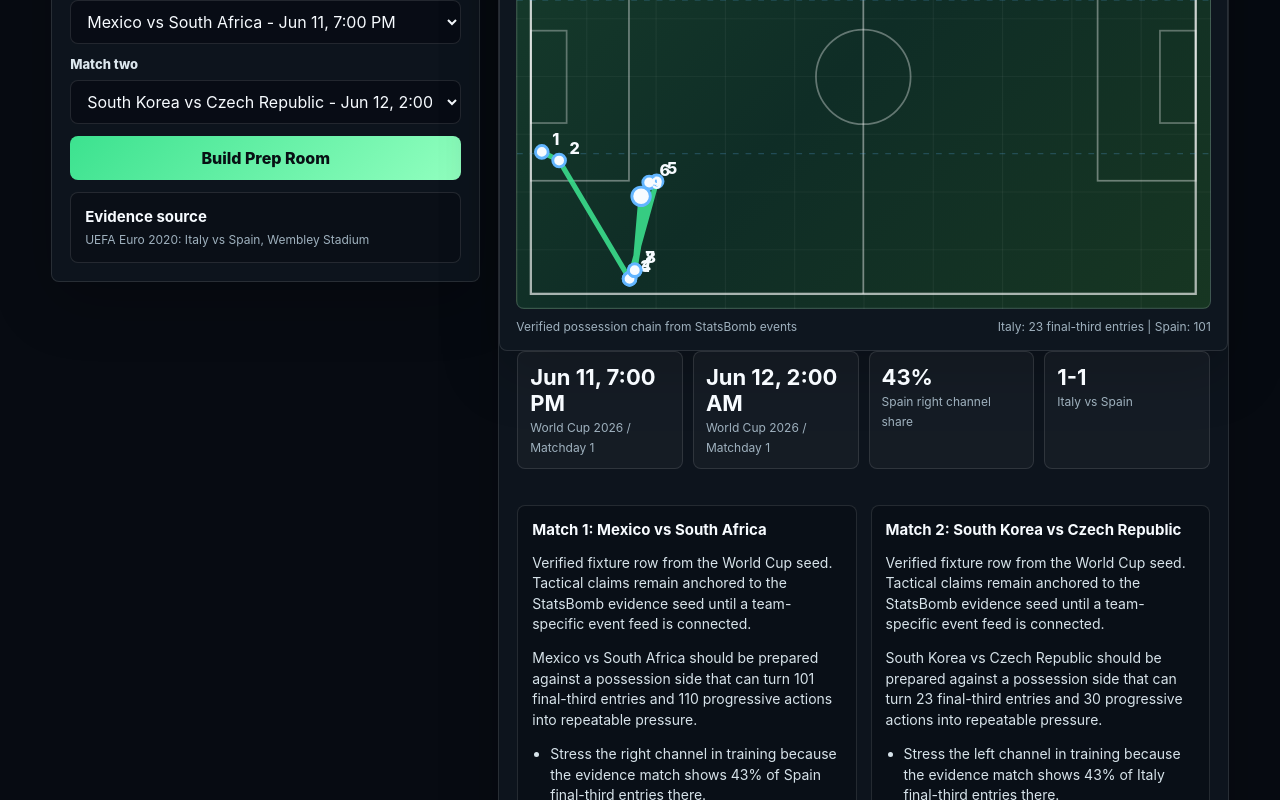
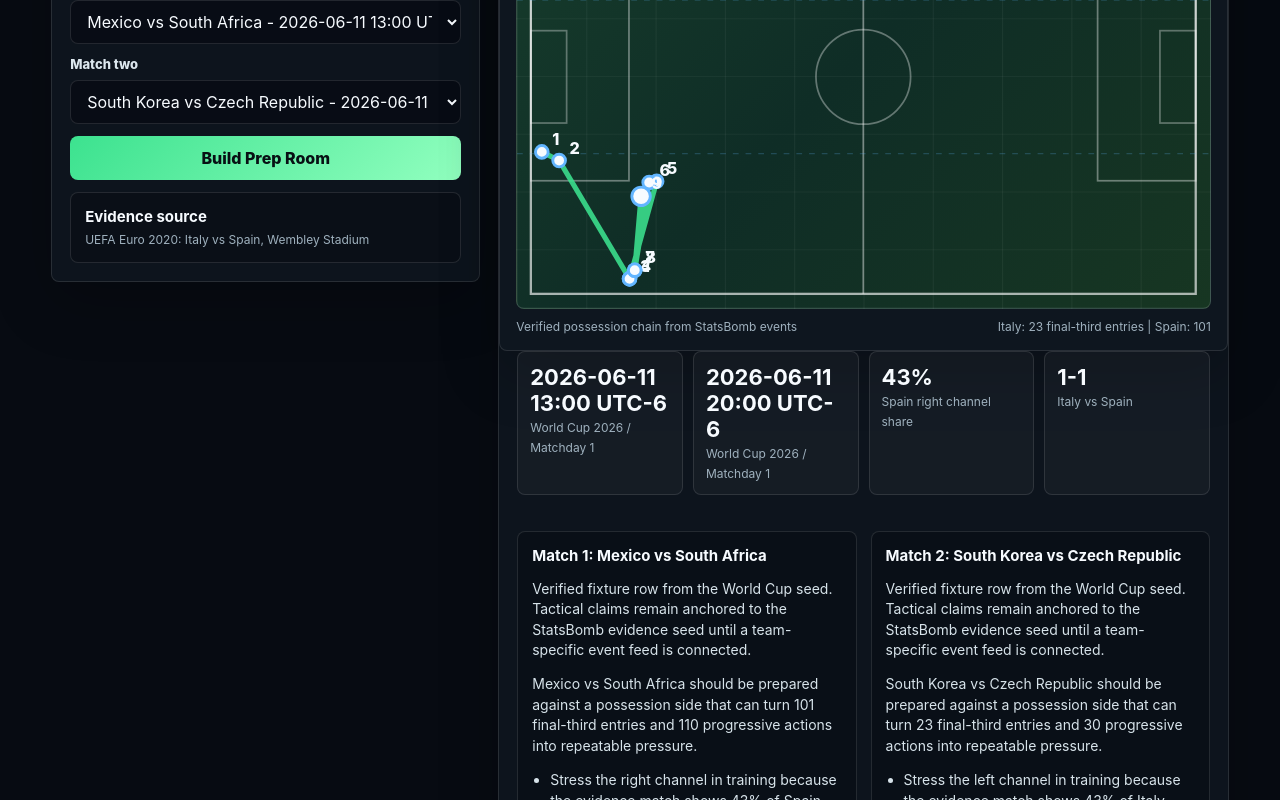
Before and after one commit to mrrCarter/matchroom-soccer-substrate, a Next.js app: page / in a window 1280 px wide. Shown: the part 1259-2059 px from the top of the page. Built offline with nearby package versions, Linux system fonts and the light colour scheme.

Commit message:
Use deterministic fixture date labels

```diff
--- a/components/SoccerRoom.tsx
+++ b/components/SoccerRoom.tsx
@@ -18,15 +18,6 @@ function fixtureLabel(fixture: Fixture) {
 }
 
 function formatDate(fixture: Fixture) {
-  if (fixture.kickOffUtc) {
-    return new Intl.DateTimeFormat("en", {
-      month: "short",
-      day: "numeric",
-      hour: "numeric",
-      minute: "2-digit"
-    }).format(new Date(fixture.kickOffUtc));
-  }
-
   return fixture.time ? `${fixture.date} ${fixture.time}` : fixture.date;
 }
 
```
